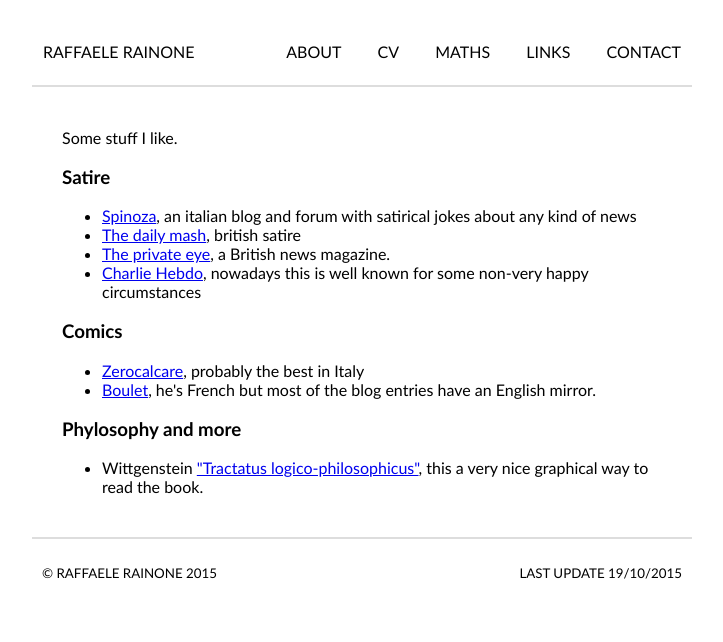
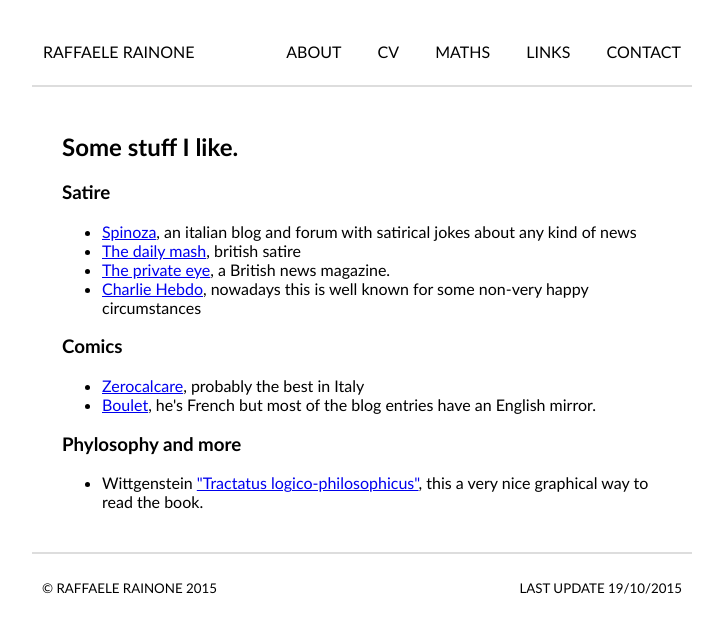
Before and after one commit to raffo85h/raffo85h.github.io, a plain HTML site: page links.html in a window 1280 px wide. Shown: the whole page, without its empty margins (278-1001 px from the left). Drawn offline with nearby package versions, Linux system fonts and the light colour scheme.

Commit message:
fix title

```diff
--- a/links.html
+++ b/links.html
@@ -2,7 +2,7 @@
 <!DOCTYPE html PUBLIC "-//W3C//DTD XHTML 1.0 Transitional//EN" "http://www.w3.org/TR/xhtml1/DTD/xhtml1-transitional.dtd">
 <html xmlns="http://www.w3.org/1999/xhtml">
 <head>
-<title>Raffaele Rainone | CV</title>
+<title>Raffaele Rainone | Random stuff</title>
 <link href='http://fonts.googleapis.com/css?family=Raleway:400,300,200' rel='stylesheet' type='text/css'></link>
 <link rel="stylesheet" type="text/css" href="css/style.css"></link>
 <link rel="icon" href="files/img/favicon.ico" type="image/x-icon">
@@ -14,7 +14,7 @@
 <body>
   <div id="header"></div>
   <div id="container">
-  <p>Some stuff I like.</p>
+  <h2>Some stuff I like.</h2>
   <h3>Satire</h3>
   <ul>
     <li><a href="http://www.spinoza.it">Spinoza</a>, an italian blog and forum with satirical jokes about any kind of news</li>
```
